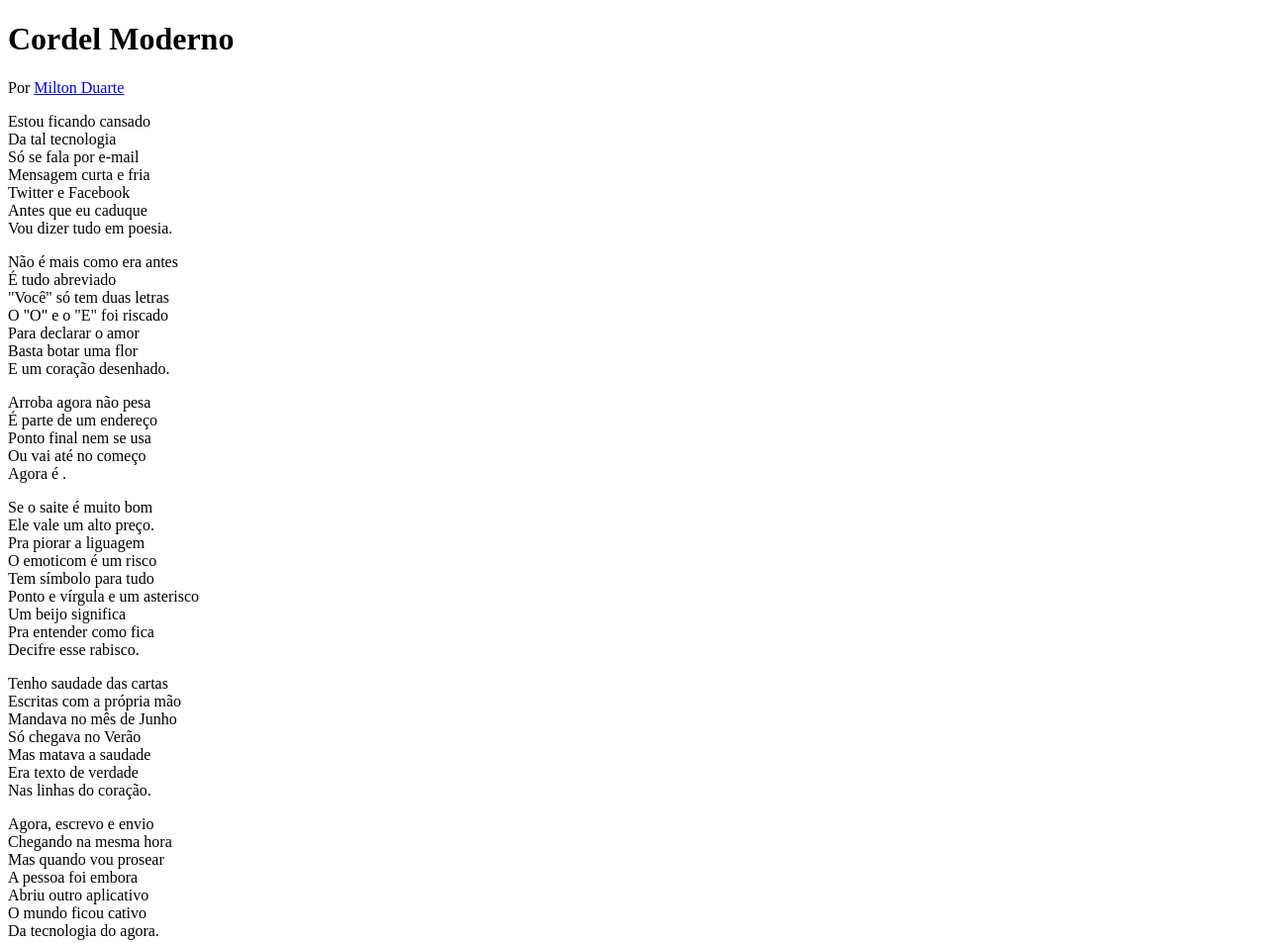
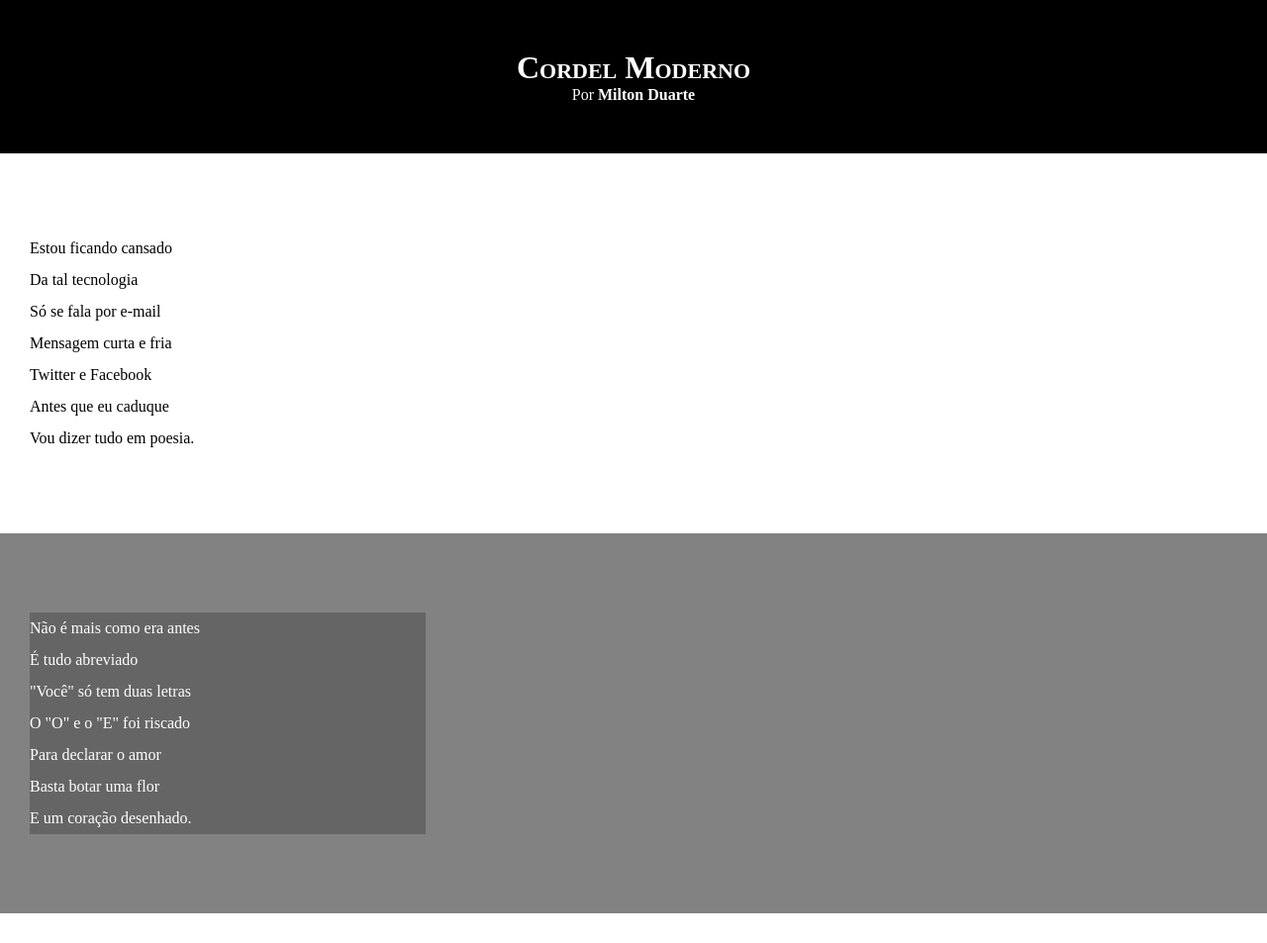
Before and after one commit to AldairRocha/html-css, a plain HTML site: page desafios/d012/imagens/index.html in a window 1280 px wide. Shown: the top 953 px of the page at 99% size. Drawn offline with Linux system fonts and the light colour scheme.

Commit message:
atualizei estilos dos textos

```diff
--- a/desafios/d012/imagens/index.html
+++ b/desafios/d012/imagens/index.html
@@ -14,7 +14,7 @@
 
         </header>
 
-    <section>
+    <section class="normal">
         <P>
             Estou ficando cansado <br>
             Da tal tecnologia <br>
@@ -26,7 +26,7 @@
         </P>
     </section>
 
-    <section>
+    <section class="imagem">
         <p>
             Não é mais como era antes <br>
             É tudo abreviado <br>
@@ -38,7 +38,7 @@
         </p>
     </section>
 
-    <section>
+    <section class="normal">
         <P>
             Arroba agora não pesa <br>
             É parte de um endereço <br>
@@ -60,7 +60,7 @@
         </p>
     </section>
 
-    <section>
+    <section class="imagem">
         <p>
             Tenho saudade das cartas <br>
             Escritas com a própria mão <br>
@@ -72,7 +72,7 @@
         </p>
     </section>
 
-    <section>
+    <section class="normal">
         <p>
             Agora, escrevo e envio <br>
             Chegando na mesma hora <br>
--- a/desafios/d012/imagens/style.css
+++ b/desafios/d012/imagens/style.css
@@ -1 +1,60 @@
 @charset "UTF-8";
+
+*{
+    margin: 0px;
+    padding: 0px;
+}
+
+html,body{
+    background-color: darkgray;
+    min-height: 100vh;
+}
+header{
+    background-color: black;
+    color: white;
+    text-align: center;
+}
+header > h1{
+    padding-top: 50px;
+    font-variant: small-caps;
+}
+header> p{
+    padding-bottom: 50px;
+}
+header a , footer a {
+    color: white;
+    text-decoration: none;
+    font-weight: bolder;
+}
+header a:hover, footer a:hover{
+    text-decoration: underline;
+}
+
+section{
+    padding-top: 10vh;
+    padding-bottom: 10vh;
+    line-height: 2em;
+    padding-left: 30px;
+}
+
+section.normal{
+    background-color: white;
+    color: black;
+}
+
+section.imagem{
+    background-color: rgba(0, 0, 0, 0.233);
+    color: white;
+
+}
+
+section.imagem>p{
+    background-color: rgba(0, 0, 0, 0.226);
+    width: 400px;
+}
+footer{
+    background-color: black;
+    text-align: center;
+    color: white;
+    padding: 10px;
+}
```
Also changed, not shown: exercicios/Ex023/Ex023.html (+1 -0 lines).
